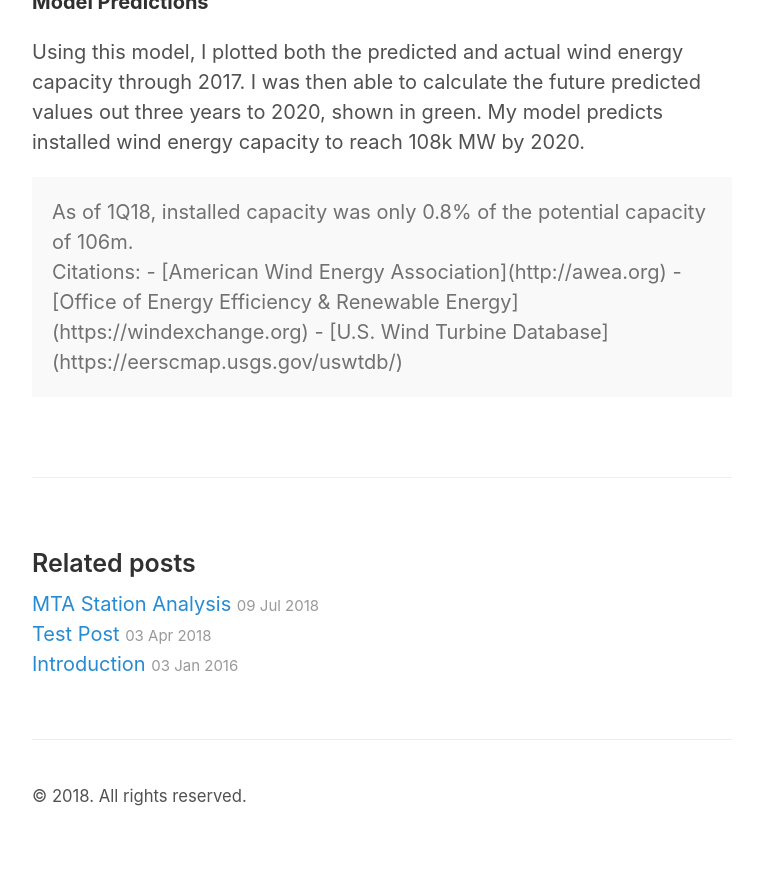
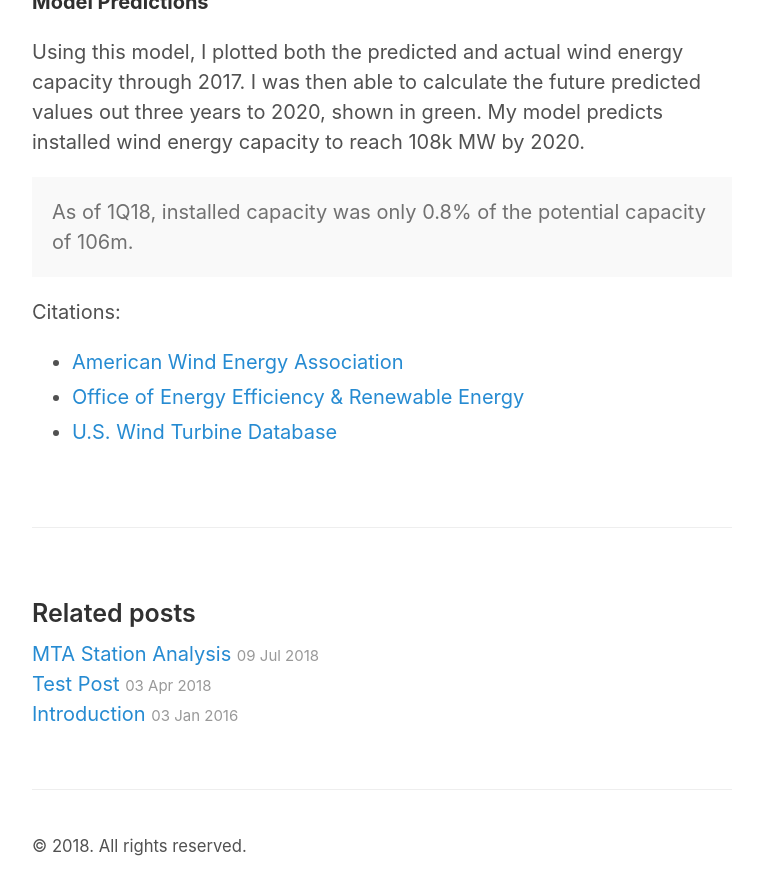
Before and after one commit to konelson/konelson.github.io, a Jekyll site: the page built from _posts/2018-07-23-post.md, in a window 1280 px wide and 900 px high, scrolled down 1338 px. Shown: the top 895 px of the window, without its empty margins (258-1021 px from the left). Built offline with Jekyll 4.4.1, drawn with Linux system fonts in a browser that asks for light colours; before the commit the page ends 2188 px from its top, so only the background shows below that.

Commit message:
updated sunday

```diff
--- a/_posts/2018-07-23-post.md
+++ b/_posts/2018-07-23-post.md
@@ -64,7 +64,7 @@ Using this model, I plotted both the predicted and actual wind energy capacity t
 
 <div class ="message">
 As of 1Q18, installed capacity was only 0.8% of the potential capacity of 106m.
-<div>
+</div>
 
 Citations:
 
```
Also changed, not shown: _posts/2018-07-09-post.md (+1 -1 lines).
